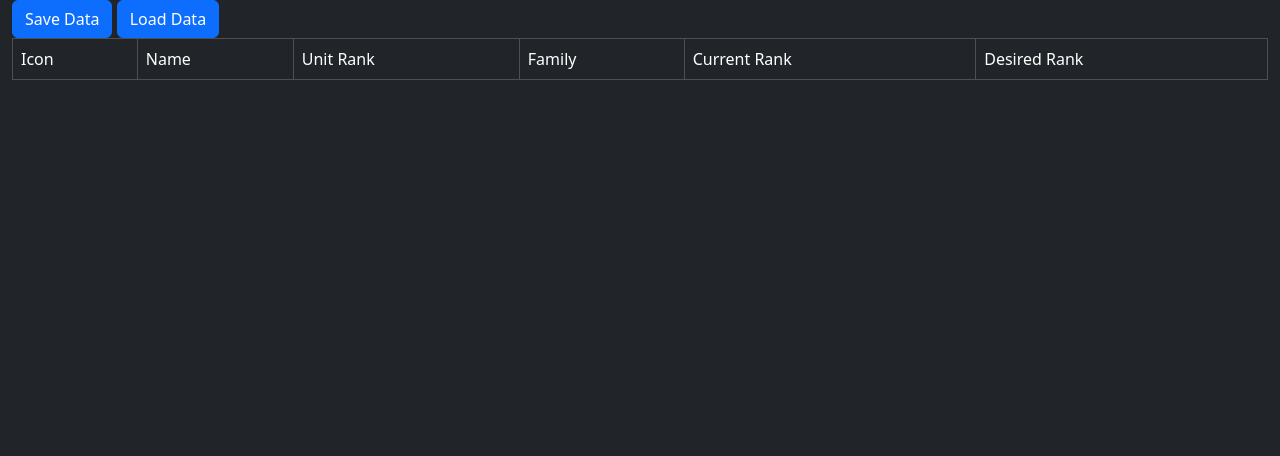
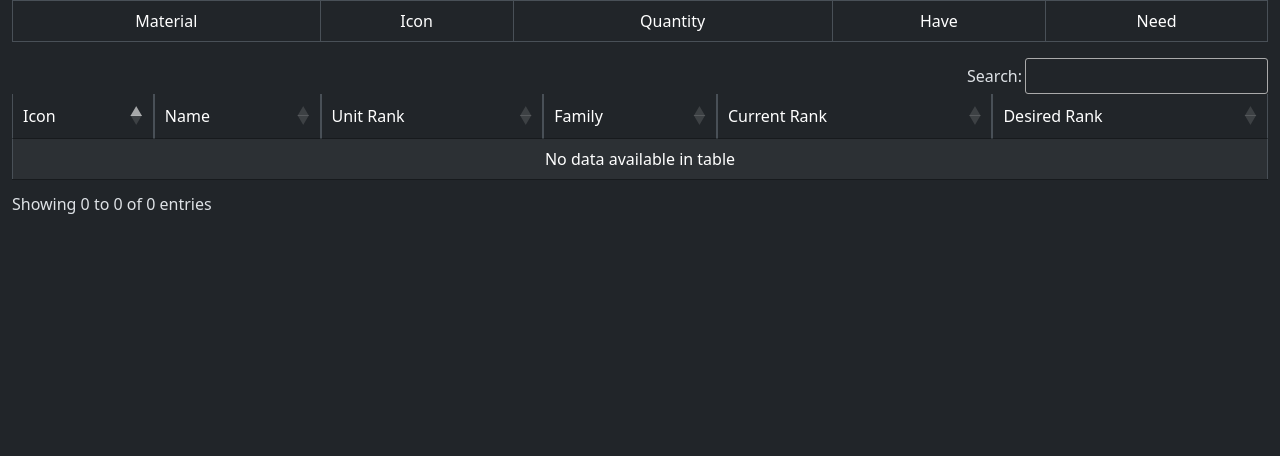
Before and after one commit to atrotter01/dqt-db, a Flask app: page /rankup_calculator/ in a window 1280 px wide. Shown: the part 135-591 px from the top of the page. Run offline with Flask 3, Linux system fonts and the light colour scheme; data that the repository does not hold is empty; parts of the project's set-up code (start-up, migrations or seed data) failed here and were passed over; some libraries are stand-ins or nearby versions.

Commit message:
Update rankup calculator template

```diff
--- a/templates/rankup_calculator.html
+++ b/templates/rankup_calculator.html
@@ -2,8 +2,66 @@
 
     <script>
         $(document).ready( function () {
+            var dt_options = {
+                autoWidth: true,
+                paging: false,
+                responsive: true,
+                searchPanes: {
+                    cascadePanes: false,
+                    columns: [2,3],
+                    controls: true,
+                    collapse: true,
+                    initCollapsed: true,
+                    layout: 'auto',
+                    orderable: false,
+                },
+                buttons: [
+                    {
+                        text: 'Toggle Filters',
+                        className: 'spToggle showPanes',
+                        action: hideSearchPanes,
+                    },
+                    {
+                        text: 'Save Data',
+                        className: 'btn btn-primary',
+                        action: saveForm,
+                    },
+                    {
+                        text: 'Load Data',
+                        className: 'btn btn-primary',
+                        action: loadForm,
+                    },
+                    {
+                        text: 'Set Desired Ranks To Max',
+                        className: 'btn btn-primary',
+                        action: setDesiredRanks,
+                    },
+                    {
+                        text: 'Set Current Ranks To Max',
+                        className: 'btn btn-primary',
+                        action: setCurrentRanks,
+                    },
+                ],
+                dom: 'BPflrtip'
+            };
+
+            var table = $('#dt').DataTable(dt_options);
             $('#loading_spinner').hide();
             $('#content-container').show();
+            table.columns.adjust().responsive.recalc();
+            table.searchPanes.container().prependTo(table.table().container());
+            table.searchPanes.resizePanes();
+            hideSearchPanes(null, table, null, null);
+
+            var dt_options = {
+                autoWidth: true,
+                paging: false,
+                searching: false,
+                responsive: true,
+            };
+
+            var table_rankup = $('#dt_rankup').DataTable(dt_options);
+            table_rankup.columns.adjust().responsive.recalc();
         } );
 
         var rank_up_table = [];
@@ -71,39 +129,39 @@
                 current_materials[key] = val;
             });
 
-            var html = '<table class="table table-striped table-bordered"><thead class="table-dark">';
+            var html = '<table id="dt_rankup" class="table table-striped table-hover table-bordered align-middle" style="width:100%">';
+                html += '<thead>';
+                html += '<td class="text-center">Material</td>';
+                html += '<td class="text-center">Icon</td>';
+                html += '<td class="text-center">Quantity</td>';
+                html += '<td class="text-center">Have</td>';
+                html += '<td class="text-center">Need</td>';
+                html += '</thead>';
+                html += '<tbody>';
 
             Object.keys(needed_materials).sort().forEach((material) => {
+                html += '<tr>';
                 html += '<td class="text-center">' + needed_materials[material]['name'] + '</td>';
+                html += '<td class="text-center"><img style="width: 64px; height: 64px;" src="/' + needed_materials[material]['icon'] + '" /></td>';
+                html += '<td class="text-center">' + needed_materials[material]['quantity'] + '</td>';
+                html += '<td class="text-center"><input onblur="calculate_materials()" type="text" placeholder="Currently Have" id="h_' + needed_materials[material]['name'].replaceAll(' ', '_') + '" name="h_' + needed_materials[material]['name'].replaceAll(' ', '_') + '" class="form-control" /></td>';
+                html += '<td class="text-center" id="t_' + needed_materials[material]['name'].replaceAll(' ', '_') + '">';
+                html += '</tr>';
             });
 
-            html += '</thead><tbody><tr>';
-
-            Object.keys(needed_materials).sort().forEach((material) => {
-                html += '<td class="text-center"><img style="width: 64px; height: 64px;" src="/' + needed_materials[material]['icon'] + '" /></td>';
-            });
-
-            html += '</tr><tr>';
-
-            Object.keys(needed_materials).sort().forEach((material) => {
-                html += '<td class="text-center">' + needed_materials[material]['quantity'] + '</td>';
-            });
-
-            html += '</tr><tr>';
-
-            Object.keys(needed_materials).sort().forEach((material) => {
-                html += '<td class="text-center"><input onblur="calculate_materials()" type="text" placeholder="Currently Have" id="h_' + needed_materials[material]['name'].replaceAll(' ', '_') + '" name="h_' + needed_materials[material]['name'].replaceAll(' ', '_') + '" class="form-control" /></td>';
-            });
-
-            html += '</tr><tr>';
-
-            Object.keys(needed_materials).sort().forEach((material) => {
-                html += '<td class="text-center" id="t_' + needed_materials[material]['name'].replaceAll(' ', '_') + '">';
-            });
-
-            html += '</tr></table>';
+            html += '</table>';
 
             $('#calculator_results').html(html);
+
+            var dt_options = {
+                autoWidth: true,
+                paging: true,
+                searching: false,
+                responsive: true,
+            };
+
+            var table_rankup = $('#dt_rankup').DataTable(dt_options);
+            table_rankup.columns.adjust().responsive.recalc();
 
             Object.keys(current_materials).forEach((material) => {
                 var current_qty = current_materials[material];
@@ -161,14 +219,28 @@
             calculate_materials();
         }
 
+        function setCurrentRanks() {
+            $('[id*="c_"]').val({{units[0].rank_up_table[-1:][0].rank_number}});
+            calculate_materials();
+        }
+
+        function setDesiredRanks() {
+            $('[id*="d_"]').val({{units[0].rank_up_table[-1:][0].rank_number}});
+            calculate_materials();
+        }
+
     </script>
-    <div>
-        <button type="button" class="btn btn-primary" onclick="saveForm()">Save Data</button>
-        <button type="button" class="btn btn-primary" onclick="loadForm()">Load Data</button>
-    </div>
     <form name="calculator_form" id="calculator_form">
-    <div id="calculator_results" class="sticky-top" style="background-color: #ffffff; overflow-y: scroll;">
-
+    <div id="calculator_results" class="accordion-body">
+        <table id="dt_rankup" class="table table-striped table-hover table-bordered align-middle" style="width:100%">
+            <thead>
+                <td class="text-center">Material</td>
+                <td class="text-center">Icon</td>
+                <td class="text-center">Quantity</td>
+                <td class="text-center">Have</td>
+                <td class="text-center">Need</td>
+            </thead>
+        </table>
     </div>
     <table id="dt" class="table table-striped table-hover table-bordered align-middle" style="width:100%">
         <thead>
@@ -190,7 +262,16 @@
                     </a>
                 </td>
                 <td>{{ unit.display_name }}</td>
-                <td><span style="display: none">{{ unit.unit_rank }}</span><img src="/{{ unit.unit_rank_icon }}" alt="{{ unit.unit_rank }}" style="width: 64px; height: 64px;" /></td>
+                <td>
+                    <span style="display: none">
+                        {% if unit.unit_rank == 'S' %}
+                        1
+                        {% else %}
+                        {{ unit.unit_rank }}
+                        {% endif %}
+                    </span>
+                    <img src="/{{ unit.unit_rank_icon }}" alt="{{ unit.unit_rank }}" style="width: 64px; height: 64px;" />
+                </td>
                 <td><span style="display: none">{{ unit.family }}</span><img src="/{{ unit.family_icon }}" alt="{{ unit.family }}" style="width: 64px; height: 64px;" /></td>
                 <td>
                     <select id="c_{{unit.id}}" name="c_{{unit.id}}" onchange="calculate_materials()" class="form-control">
--- a/templates/unit_list.html
+++ b/templates/unit_list.html
@@ -15,7 +15,7 @@
                         visible: false,
                         searchable: false
                     }
-            ],
+                ],
                 searchPanes: {
                     cascadePanes: false,
                     columns: [2,3,4,5,6,7,8,9,17,18],
```
